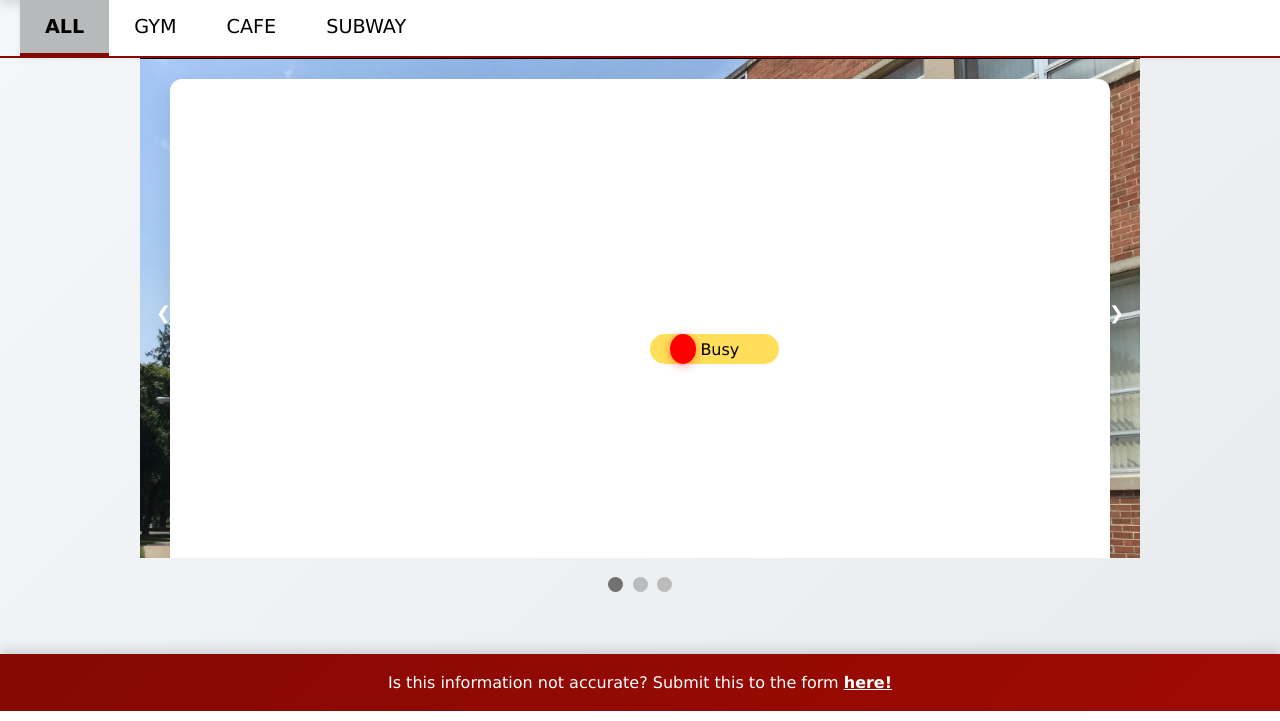
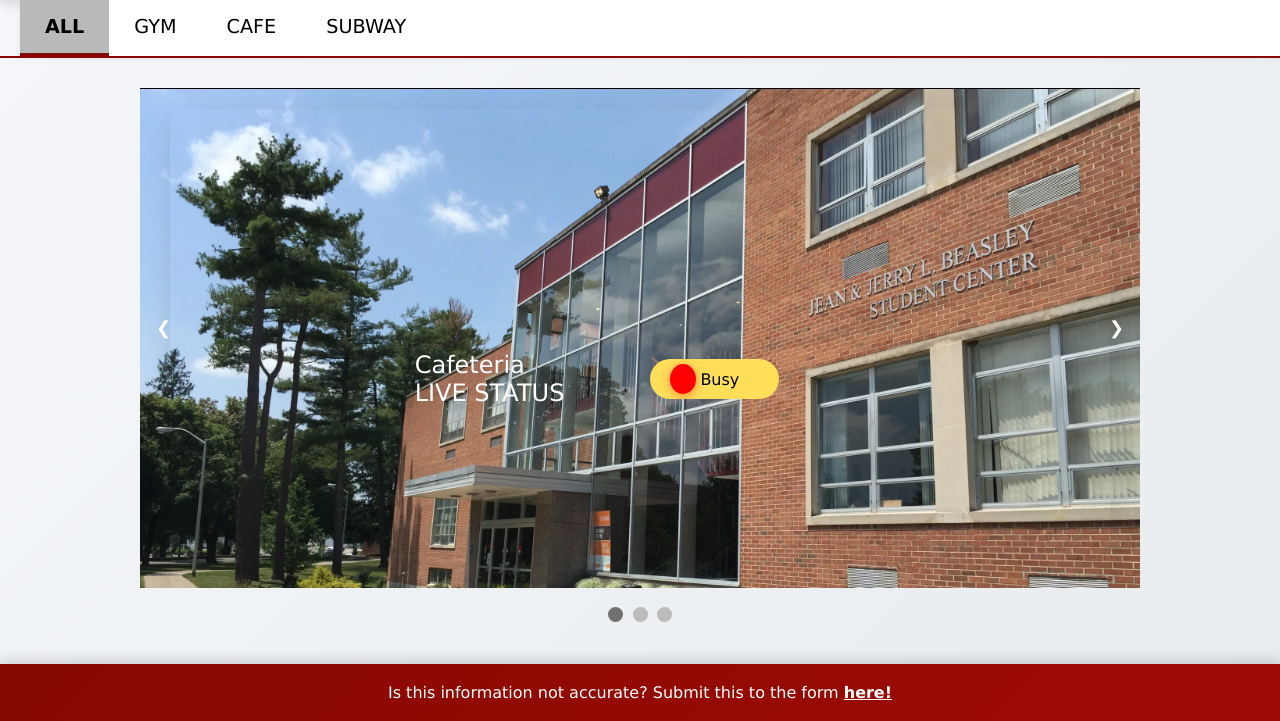
Before and after one commit to APBosma/Campus-Tracker, a PHP site: page / in a window 1280 px wide. Shown: the part 111-832 px from the top of the page. Run offline with PHP 8.4, Linux system fonts and the light colour scheme.

Commit message:
Little Tweaks

```diff
--- a/index.html
+++ b/index.html
@@ -45,7 +45,7 @@
         </div>
         <br>
         <!-- The dots/circles -->
-        <div style="text-align:center; padding-bottom: 20px">
+        <div style="text-align:center;">
             <span class="dot" onclick="currentSlide(1)"></span>
             <span class="dot" onclick="currentSlide(2)"></span>
             <span class="dot" onclick="currentSlide(3)"></span>
--- a/style.css
+++ b/style.css
@@ -119,7 +119,6 @@ hr {
 main {
     padding: 2% 4%;
     font-family: Verdana, Geneva, Tahoma, sans-serif;
-    background-color: white;
     margin: 2% 3%;
     border-radius: 12px;
     box-shadow: 0 8px 24px rgba(0, 0, 0, 0.1);
@@ -238,6 +237,8 @@ canvas {
     display: flex;
     align-items: center;
     padding-left: 20px;
+    padding-top: 5px;
+    padding-bottom: 5px;
     padding-right: 40px;
     margin-left: 10%;
     margin-right: 10%;
@@ -247,9 +248,10 @@ canvas {
 
 /* Slideshow container */
 .slideshow-container {
-  max-width: 1000px;
-  position: relative;
-  margin: auto;
+    padding-top: 30px;
+    max-width: 1000px;
+    position: relative;
+    margin: auto;
 }
 
 /* Hide the images by default */
```
